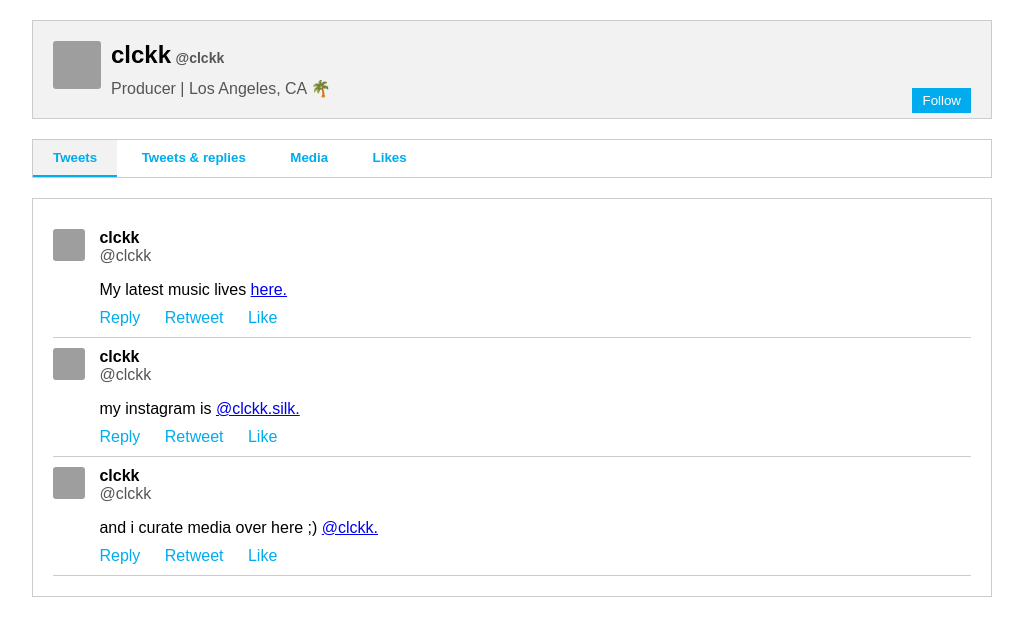
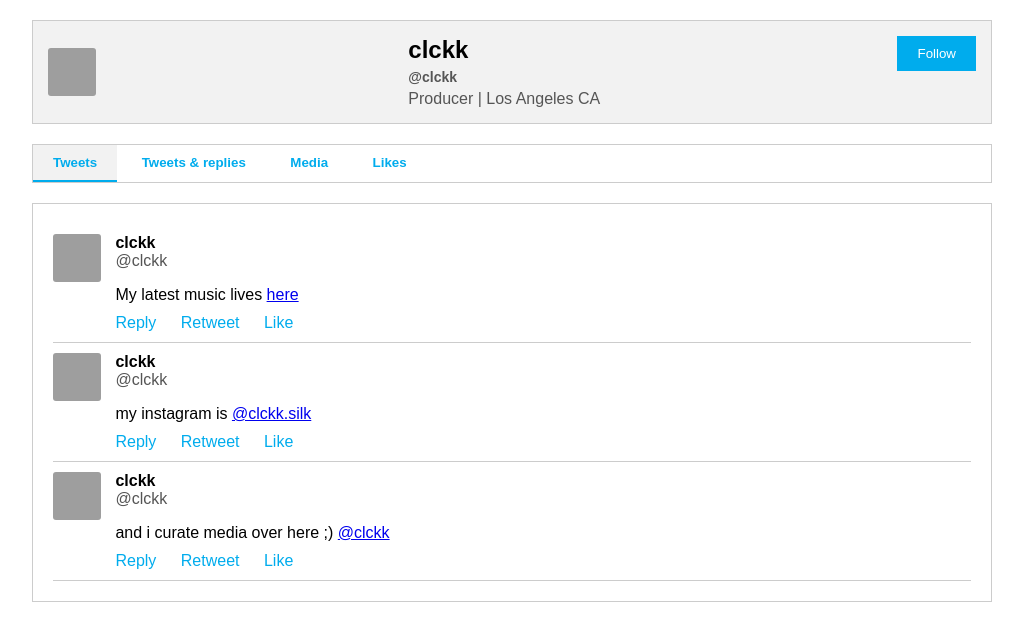
Before and after one commit to clckkmusic/clckkmusic.github.io, a plain HTML site: page index.html in a window 1280 px wide. Shown: the whole page, without its empty margins (128-1151 px from the left). Drawn offline with Linux system fonts and the light colour scheme; grey boxes are pictures that could not be loaded.

Commit message:
Update index.html

```diff
--- a/index.html
+++ b/index.html
@@ -20,15 +20,23 @@
         .profile-header {
             background-color: #f2f2f2;
             border: 1px solid #cccccc;
-            padding: 20px;
+            padding: 15px;
             margin-bottom: 20px;
+            display: flex;
+            align-items: center;
+            justify-content: space-between;
         }
         .profile-header img {
             width: 48px;
             height: 48px;
             border-radius: 3px;
-            float: left;
-            margin-right: 10px;
+            margin-right: 15px;
+        }
+        .profile-header .bio {
+            display: flex;
+            flex-direction: column;
+            flex-grow: 0;
+            justify-content: flex-start; /* Ensures text aligns to the left */
         }
         .profile-header h1 {
             margin: 0;
@@ -42,17 +50,17 @@
             display: inline;
         }
         .profile-header p {
-            margin: 10px 0 0;
+            margin: 5px 0 0;
             color: #555555;
         }
         .profile-header .follow-button {
             background-color: #00aced;
             color: #ffffff;
             border: none;
-            padding: 5px 10px;
+            padding: 10px 20px;
             cursor: pointer;
-            float: right;
-            margin-top: -10px;
+            height: 100%;
+            align-self: stretch;
         }
         .profile-header .follow-button:hover {
             background-color: #0094cc;
@@ -86,8 +94,8 @@
             padding: 10px 0;
         }
         .tweet img {
-            width: 32px;
-            height: 32px;
+            width: 48px;
+            height: 48px;
             border-radius: 3px;
             margin-right: 10px;
         }
@@ -125,9 +133,11 @@
     <div class="container">
         <div class="profile-header">
             <img src="https://i.postimg.cc/zGGXKMGk/avatars-8-JXl-NWCBly3-Juu-Pc-Mi-X8a-Q-t200x200.jpg" alt="Profile Picture">
-            <h1>clckk</h1>
-            <h2>@clckk</h2>
-            <p>Producer | Los Angeles, CA 🌴</p>
+            <div class="bio">
+                <h1>clckk</h1>
+                <h2>@clckk</h2>
+                <p>Producer | Los Angeles CA</p>
+            </div>
             <button class="follow-button">Follow</button>
         </div>
         <div class="tabs">
@@ -142,7 +152,7 @@
                 <div class="tweet-details">
                     <span class="tweet-name">clckk</span>
                     <span class="tweet-username">@clckk</span>
-                    <p class="tweet-text">My latest music lives <a href="https://soundcloud.com/clckk" target="_blank">here.</a></p>
+                    <p class="tweet-text">My latest music lives <a href="https://soundcloud.com/clckk" target="_blank">here</a></p>
                     <div class="tweet-actions">
                         <a href="#">Reply</a>
                         <a href="#">Retweet</a>
@@ -155,7 +165,7 @@
                 <div class="tweet-details">
                     <span class="tweet-name">clckk</span>
                     <span class="tweet-username">@clckk</span>
-                    <p class="tweet-text">my instagram is <a href="https://www.instagram.com/clckk.silk/" target="_blank">@clckk.silk.</a></p>
+                    <p class="tweet-text">my instagram is <a href="https://www.instagram.com/clckk.silk/" target="_blank">@clckk.silk</a></p>
                     <div class="tweet-actions">
                         <a href="#">Reply</a>
                         <a href="#">Retweet</a>
@@ -168,7 +178,7 @@
                 <div class="tweet-details">
                     <span class="tweet-name">clckk</span>
                     <span class="tweet-username">@clckk</span>
-                    <p class="tweet-text">and i curate media over here ;) <a href="https://bones.silk.cx/@clckk" target="_blank">@clckk.</a></p>
+                    <p class="tweet-text">and i curate media over here ;) <a href="https://bones.silk.cx/@clckk" target="_blank">@clckk</a></p>
                     <div class="tweet-actions">
                         <a href="#">Reply</a>
                         <a href="#">Retweet</a>
```
